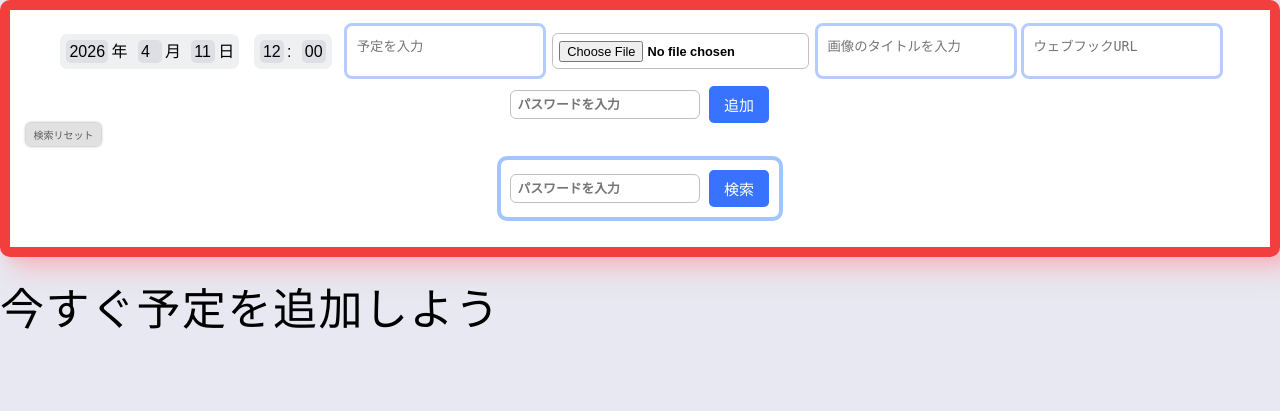
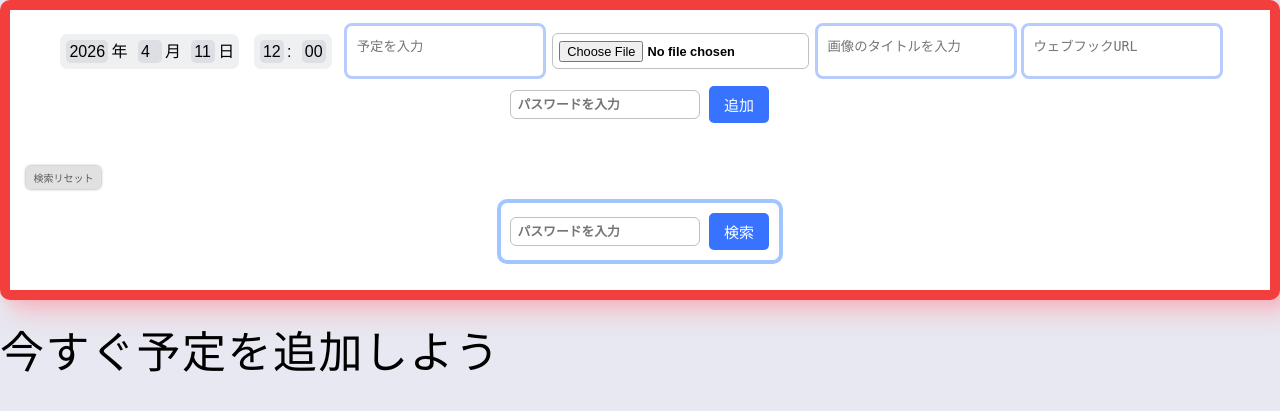
Before and after one commit to koketasi/pw_schedule, a Flask app: page / in a window 1280 px wide. Shown: the top 411 px of the page. Run offline with Flask 3, Linux system fonts and the light colour scheme; data that the repository does not hold is empty.

Commit message:
Update style.css

```diff
--- a/static/style.css
+++ b/static/style.css
@@ -23,7 +23,7 @@ body{
 
     background-color: white;
     width:100%;
-    min-height: 15%;
+    min-height: 300px;
     padding:1rem;
     border:rgb(243, 62, 62) solid 10px ;
     border-radius: 10px;
```
